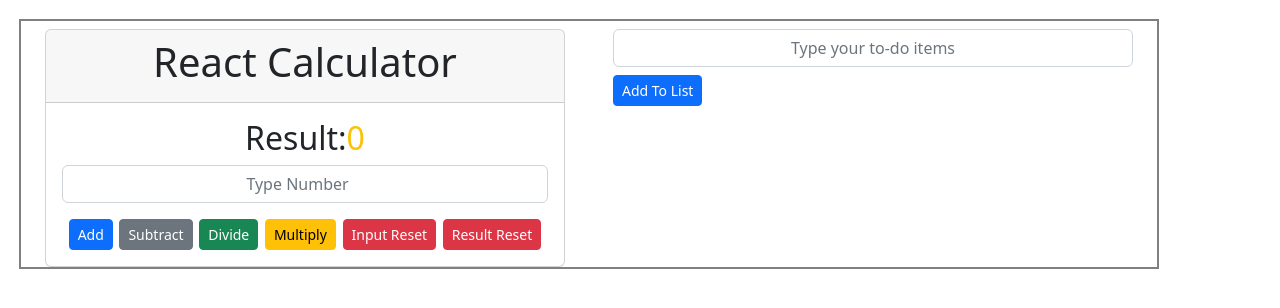
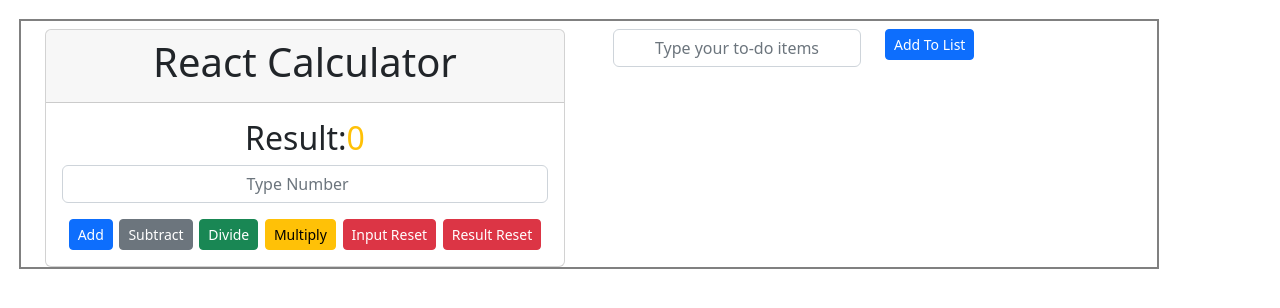
Before and after one commit to KIBOOLI-FELIX/reactcalculatorapp, a React (Vite) app: page / in a window 1280 px wide. Shown: the top 308 px of the page. Built offline with nearby package versions, Linux system fonts and the light colour scheme.

Commit message:
Styled a little more

```diff
--- a/src/components/TodoList.jsx
+++ b/src/components/TodoList.jsx
@@ -10,13 +10,15 @@ const ListForm=(props)=>{
     const submitHandler=(event)=>{
         event.preventDefault();
         props.onAdd(formData);
+        setFormData({todos:""});
 
-        setFormData({todos:""});
     }
 
     return(
       <div className="container">
       <form onSubmit={submitHandler}>
+        <div className="row">
+            <div className="col-6">
                 <fieldset>
                 <input type="text" name="todos"
                 placeholder="Type your to-do items"
@@ -25,14 +27,18 @@ const ListForm=(props)=>{
                 onChange={handleOnchange}
                 />
                 </fieldset>
+            </div>
+            <div className="col-6">
              <button type="submit" className="btn btn-primary btn-sm mt-2"id="btn-add">Add To List</button>
+            </div>
+        </div>
+
       </form>
     </div>
     )
 
 }
 const ListOfTodos=(props)=>{
-
     return(
         <ul>
             {props.list.map((todos)=>(
```
Lines whose indentation alone changed are shown as unchanged.
